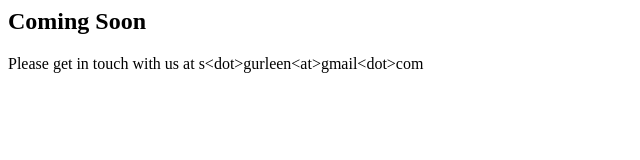
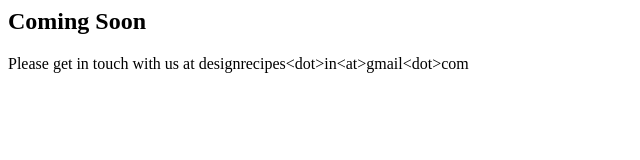
Before and after one commit to designrecipes/designrecipes.github.com, a plain HTML site: page index.html in a window 1280 px wide. Shown: the full height of the page, 0-640 px from the left. Drawn offline with Linux system fonts and the light colour scheme.

Commit message:
changed email address

```diff
--- a/index.html
+++ b/index.html
@@ -6,6 +6,6 @@
 <body>
 <h2> Coming Soon </h2>
 
-<p> Please get in touch with us at s&lt;dot&gt;gurleen&lt;at&gt;gmail&lt;dot&gt;com </p>
+<p> Please get in touch with us at designrecipes&lt;dot&gt;in&lt;at&gt;gmail&lt;dot&gt;com </p>
 </body>
 </html>
```
